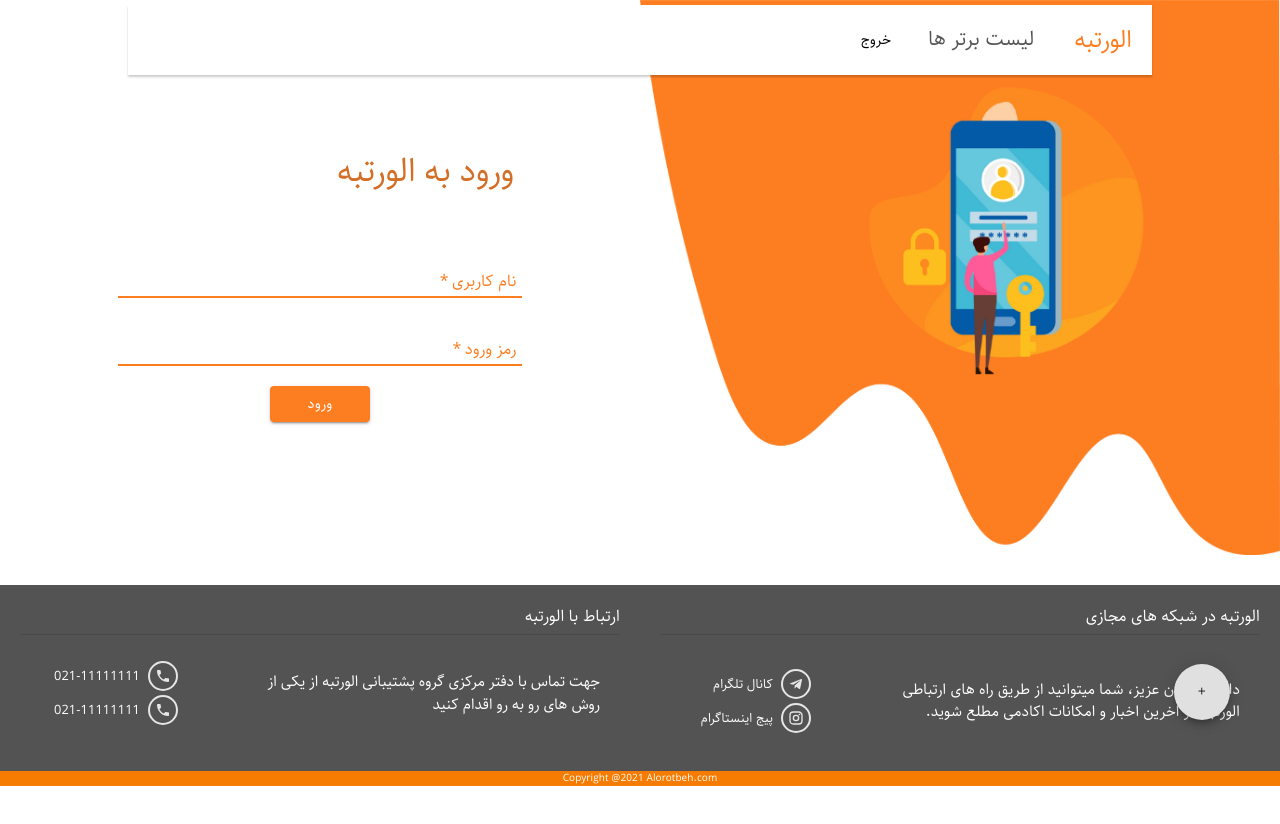
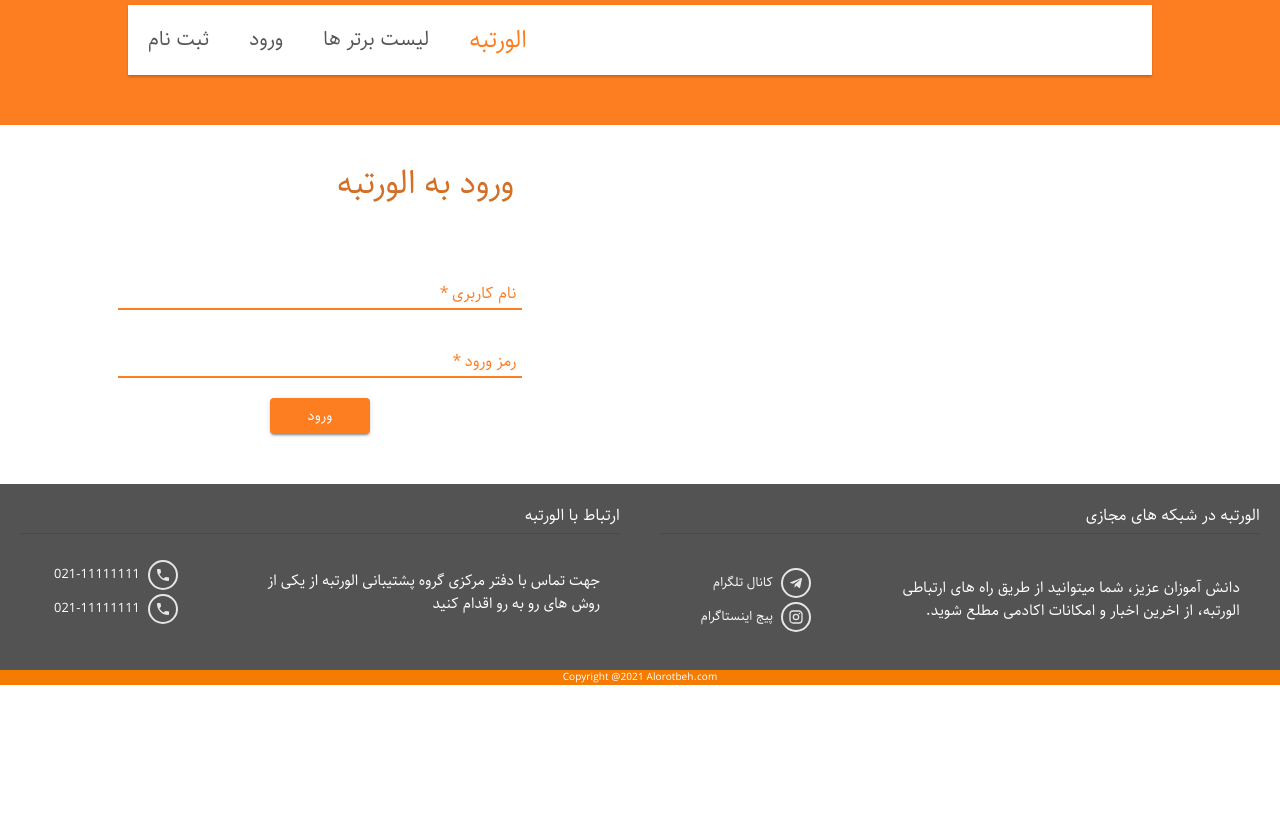
Before and after one commit to moxeed/AlorotbeWeb, a React (Create React App) app: page /Identity/Login in a window 1280 px wide. Shown: the top 824 px of the page. Before the commit the page ends 800 px from the top, so only its background shows below. Built offline with nearby package versions, Linux system fonts and the light colour scheme; what jss-rtl would draw is missing.

Commit message:
Fix A Lot

```diff
--- a/src/App.tsx
+++ b/src/App.tsx
@@ -1,5 +1,3 @@
-/** @format */
-
 import "./App.css";
 import { BrowserRouter, Route, Switch } from "react-router-dom";
 import { LandingPage } from "./Landing/LandingPage";
@@ -13,12 +11,14 @@ import {
 } from "@material-ui/core";
 import { MuiThemeProvider } from "material-ui/styles";
 import { SubmitWorkWrapper } from "./Study/SubmitWorkWrapper";
-import ModalWrapper from "./Common/ModalWrapper";
 import { Footer } from "./Layout/Footer";
 import { MainHeader } from "./Layout/MainHeader";
 
 import { create } from "jss";
 import rtl from "jss-rtl";
+import { createContext } from "react";
+import { useState } from "react";
+import { TokenManager } from "./Identity/Components/TokenManager";
 
 const theme = createTheme({
   palette: {
@@ -31,14 +31,25 @@ const theme = createTheme({
 });
 
 const jss = create({ plugins: [...jssPreset().plugins, rtl()] });
+const IdentityContext = createContext({
+  isAuthenticated: false,
+  token: "" as string | null,
+  setToken: (state: string | null) => {},
+});
 
 function App() {
+  const [token, setToken] = useState<string | null>(null);
+
   document.body.setAttribute("dir", "rtl");
   return (
     <div className="App">
       <MuiThemeProvider>
         <StylesProvider jss={jss}>
           <ThemeProvider theme={theme}>
+            <IdentityContext.Provider
+              value={{ isAuthenticated: token !== null, token, setToken }}
+            >
+              <TokenManager />
               <BrowserRouter>
                 <MainHeader />
                 <Switch>
@@ -46,13 +57,13 @@ function App() {
                   <Route path="/Top" component={TopPage} />
                   <Route path="/" component={LandingPage} />
                 </Switch>
+                <div style={{ position: "fixed", bottom: 80, right: 50 }}>
+                  {token === null ? null : <SubmitWorkWrapper />}
+                </div>
               </BrowserRouter>
-          <div style={{ position: "fixed", bottom: 80, right: 50 }}>
-            <SubmitWorkWrapper />
-          </div>
+            </IdentityContext.Provider>
           </ThemeProvider>
         </StylesProvider>
-
       </MuiThemeProvider>
       <Footer />
     </div>
@@ -60,3 +71,4 @@ function App() {
 }
 
 export default App;
+export { IdentityContext };
--- a/src/Identity/Components/Login.tsx
+++ b/src/Identity/Components/Login.tsx
@@ -15,6 +15,8 @@ import { FormEvent, useState } from "react";
 import { PostData } from "../../Services/ApiService";
 import SignIn from "../../Assets/Login.png";
 import { FC } from "react";
+import { useContext } from "react";
+import { IdentityContext } from "../../App";
 
 const useStyles = makeStyles({
   header: {
@@ -59,6 +61,7 @@ const initValue: { [index: string]: string } = {
 };
 
 export const Login: FC<Props> = ({ isDone, setIsDone, ...props }) => {
+  const { setToken } = useContext(IdentityContext);
   const [form, setForm] = useState(initValue);
   const [isProcessing, setIsProcessing] = useState(false);
   const handleChange = (e: FormEvent<{}>) => {
@@ -73,7 +76,8 @@ export const Login: FC<Props> = ({ isDone, setIsDone, ...props }) => {
     if (form.password !== "" && form.userName !== "") {
       setIsProcessing(true);
       PostData("Identity/Login", form)
-        .then(() => {
+        .then((res) => {
+          setToken(res.token);
           setIsDone(true);
           setIsProcessing(false);
         })
@@ -89,7 +93,7 @@ export const Login: FC<Props> = ({ isDone, setIsDone, ...props }) => {
   const classes = useStyles();
   return (
     <Grid container className={"Fade-in"}>
-       <Hidden smDown>
+      <Hidden smDown>
         <Grid md={6}>
           <img src={SignIn} alt="signin" className={classes.banner} />
         </Grid>
--- /dev/null
+++ b/src/Identity/Components/TokenManager.tsx
@@ -0,0 +1,19 @@
+import { useEffect } from "react";
+import { useContext } from "react";
+import { IdentityContext } from "../../App";
+import { GetToken, SetToken, SignOut } from "../../Services/Identity";
+
+export const TokenManager = () => {
+  const { isAuthenticated, token, setToken } = useContext(IdentityContext);
+
+  useEffect(() => {
+    if (isAuthenticated) SetToken(token as string);
+    else SignOut();
+  }, [token, isAuthenticated]);
+
+  useEffect(() => {
+    setToken(GetToken());
+  }, []);
+
+  return null;
+};
--- a/src/Identity/IdentityPage.tsx
+++ b/src/Identity/IdentityPage.tsx
@@ -3,12 +3,22 @@
 import { Route, Router } from "react-router-dom";
 import { Login } from "./Components/Login";
 import { Register } from "./Components/Register";
-import { Grid } from "@material-ui/core";
+import { Box, createStyles, Grid, makeStyles } from "@material-ui/core";
 import RedirectImg from "../Assets/orange_down.png";
 import "./Loading/RedirectIdentity.css";
 import { useEffect, useState } from "react";
 import { LoadingRedirect } from "./Loading/Loading";
 import { useHistory } from "react-router-dom";
+
+const useStyles = makeStyles((theme) =>
+  createStyles({
+    top: {
+      height: 200,
+      width: "100%",
+      backgroundColor: theme.palette.secondary.main,
+    },
+  })
+);
 
 export const IdentityPage = () => {
   const [isDone, setIsDone] = useState(false);
@@ -20,8 +30,11 @@ export const IdentityPage = () => {
       }, 5000);
     }
   }, [isDone]);
+
+  const classes = useStyles();
   return (
     <Grid container justify="center">
+      <Box className={classes.top}></Box>
       <div
         className={isDone === true ? "RedirectIdentity" : "DisplayNoneIdentity"}
       >
--- a/src/Landing/Components/MainBanner.tsx
+++ b/src/Landing/Components/MainBanner.tsx
@@ -1,11 +1,18 @@
-/** @format */
+import { makeStyles, Typography } from "@material-ui/core";
+import Banner from "../../Assets/banner.jpg";
 
-import { MainHeader } from "../../Layout/MainHeader";
-import { makeStyles, Typography } from "@material-ui/core";
-import LocationOnIcon from "@material-ui/icons/LocationOn";
-import PhoneCallbackIcon from "@material-ui/icons/PhoneCallback";
-import Banner from "../../Assets/banner.jpg";
 const useStyles = makeStyles({
+  intro: {
+    flexGrow: 1,
+    top: "250px",
+    position: "absolute",
+    width: "80%",
+    left: "50%",
+    transform: "translate(-50%, -50%)",
+    "@media (max-width: 425px)": {
+      top: "220px",
+    },
+  },
   root: {
     width: "100%",
     height: "100vh",
@@ -17,56 +24,12 @@ const useStyles = makeStyles({
     backgroundRepeat: "no-repeat",
     backgroundPosition: "center",
   },
-  contact: {
-    flexGrow: 1,
-    top: "50px",
-    position: "absolute",
-    width: "80%",
-    left: "50%",
-    transform: "translate(-50%, -50%)",
-    display: "flex",
-    color: "#666666",
-  },
-  infoContact: {
-    display: "flex",
-    justifyContent: "center",
-    alignItems: "center",
-    padding: "30px",
-    "@media (max-width: 425px)": {
-      display: "none",
-    },
-  },
-  icon: {
-    fontSize: "32px",
-    color: "#FD7D21",
-  },
-  intro: {
-    flexGrow: 1,
-    top: "250px",
-    position: "absolute",
-    width: "80%",
-    left: "50%",
-    transform: "translate(-50%, -50%)",
-    "@media (max-width: 425px)": {
-      top: "220px",
-    },
-  },
 });
 export const MainBanner = () => {
   const classes = useStyles();
   return (
     <>
       <div className={classes.root}>
-        <div className={classes.contact}>
-          <div className={classes.infoContact}>
-            <LocationOnIcon className={classes.icon} />
-            <label>آدرس شرکت</label>
-          </div>
-          <div className={classes.infoContact}>
-            <PhoneCallbackIcon className={classes.icon} />
-            <label> شماره تماس</label>
-          </div>
-        </div>
         <div className={classes.intro}>
           <Typography variant="h4" style={{ color: "#FD7D21" }}>
             الورتبه
--- a/src/Landing/Components/TopStudentTest.tsx
+++ b/src/Landing/Components/TopStudentTest.tsx
@@ -46,7 +46,7 @@ export const TopStudentTest = () => {
       .catch(() => setData(null));
   }, []);
   return (
-    <Grid container style={{ height: "200px" }}>
+    <Grid container>
       <Grid item xs={12} sm={1}>
         <Typography variant="h5" className={classes.title}>
           برتر های تستی امروز
--- a/src/Landing/Components/TopStudentTime.tsx
+++ b/src/Landing/Components/TopStudentTime.tsx
@@ -46,7 +46,7 @@ export const TopStudentTime = () => {
       .catch(() => setData(null));
   }, []);
   return (
-    <Grid container style={{ height: "200px" }}>
+    <Grid container>
       <Grid item xs={12} sm={1}>
         <Typography variant="h5" className={classes.title}>
           برتر های زمانی امروز
--- a/src/Layout/MainHeader.tsx
+++ b/src/Layout/MainHeader.tsx
@@ -6,39 +6,33 @@ import Typography from "@material-ui/core/Typography";
 import Button from "@material-ui/core/Button";
 import IconButton from "@material-ui/core/IconButton";
 import MenuIcon from "@material-ui/icons/Menu";
-import { Link } from "react-router-dom";
+import { Link, NavLink, Route, Router, useHistory } from "react-router-dom";
 import {
   Drawer,
+  Grid,
   Hidden,
   List,
   ListItem,
   ListItemIcon,
   ListItemText,
 } from "@material-ui/core";
-import { useEffect, useState } from "react";
+import { useState } from "react";
 import HighlightOffIcon from "@material-ui/icons/HighlightOff";
 import PowerSettingsNewIcon from "@material-ui/icons/PowerSettingsNew";
+import LocationOnIcon from "@material-ui/icons/LocationOn";
+import PhoneCallbackIcon from "@material-ui/icons/PhoneCallback";
+import { useContext } from "react";
+import { IdentityContext } from "../App";
 
 const useStyles = makeStyles((theme) => ({
   root1: {
-    flexGrow: 1,
-    top: "5px",
-    position: "fixed",
     width: "80%",
-    left: "50%",
-    transform: "translate(-50%, -50%)",
-    textAlign: "right",
-    transition: "transform 2s",
+    margin: "5px 10%",
+    marginBottom: "-150px",
   },
   root2: {
-    flexGrow: 1,
-    top: "85px",
-    position: "fixed",
     width: "80%",
-    left: "50%",
-    transform: "translate(-50%, -50%)",
-    textAlign: "right",
-    transition: "transform 2s",
+    margin: "20px 10%",
   },
   service: {
     textAlign: "center",
@@ -58,7 +52,7 @@ const useStyles = makeStyles((theme) => ({
   },
   links: {
     display: "flex",
-    justifyContent: "right",
+    justifyContent: "left",
     minHeight: "70px",
     alignItems: "center",
   },
@@ -76,36 +70,39 @@ const useStyles = makeStyles((theme) => ({
     display: "flex",
     padding: "0 30px",
   },
+  icon: {
+    fontSize: "32px",
+    color: "#FD7D21",
+    verticalAlign: "middle",
+  },
 }));
 
 export const MainHeader = () => {
+  const { isAuthenticated, setToken } = useContext(IdentityContext);
   const classes = useStyles();
   const [mobileOpen, setMobileOpen] = useState(false);
   const handleDrawerToggle = () => {
     setMobileOpen(!mobileOpen);
   };
-  const [change, setChange] = useState(false);
-  const [path, setPath] = useState("");
-  const [scrollPosition, setScrollPosition] = useState(0);
-  const handleScroll = () => {
-    const position = window.pageYOffset;
-    setScrollPosition(position);
-  };
-  useEffect(() => {
-    setPath(window.location.pathname);
-    window.addEventListener("scroll", handleScroll, { passive: true });
-    path === "/"
-      ? scrollPosition > 50
-        ? setChange(true)
-        : setChange(false)
-      : setChange(true);
-    return () => {
-      window.removeEventListener("scroll", handleScroll);
-    };
-  }, [path, scrollPosition]);
+
   return (
-    <div className={change ? classes.root1 : classes.root2}>
-      <AppBar position="fixed" color="inherit">
+    <>
+      <Router history={useHistory()}>
+        <Route path="/" exact>
+          <Grid container className={classes.root2}>
+            <div>
+              <LocationOnIcon className={classes.icon} />
+              <label>آدرس شرکت</label>
+            </div>
+            <div>
+              <PhoneCallbackIcon className={classes.icon} />
+              <label> شماره تماس</label>
+            </div>
+          </Grid>
+        </Route>
+      </Router>
+
+      <AppBar position="sticky" color="inherit" className={classes.root1}>
         <nav className={classes.links}>
           <Hidden mdUp>
             <Button onClick={handleDrawerToggle} style={{ width: "60px" }}>
@@ -123,14 +120,31 @@ export const MainHeader = () => {
                 لیست برتر ها
               </Typography>
             </Link>
-          </Hidden>
-          <Hidden smDown>
-            <Button color="inherit">خروج</Button>
+            {isAuthenticated ? (
+              <Button color="inherit" onClick={() => setToken(null)}>
+                <Typography variant="h6" className={classes.title}>
+                  خروج
+                </Typography>
+              </Button>
+            ) : (
+              <>
+                <NavLink to="/Identity/Login" style={{ color: "#555555" }}>
+                  <Typography variant="h6" className={classes.title}>
+                    ورود
+                  </Typography>
+                </NavLink>
+                <NavLink to="/Identity/Register" style={{ color: "#555555" }}>
+                  <Typography variant="h6" className={classes.title}>
+                    ثبت نام
+                  </Typography>
+                </NavLink>
+              </>
+            )}
           </Hidden>
         </nav>
         <Drawer
           variant="temporary"
-          anchor={"right"}
+          anchor={"left"}
           open={mobileOpen}
           onClose={handleDrawerToggle}
           classes={{
@@ -155,6 +169,7 @@ export const MainHeader = () => {
                 <ListItemText primary={"لیست برتر ها"} />
               </ListItem>
             </Link>
+            {isAuthenticated ? (
               <ListItem
                 button
                 component="a"
@@ -164,11 +179,50 @@ export const MainHeader = () => {
                 <ListItemIcon>
                   <PowerSettingsNewIcon />
                 </ListItemIcon>
-              <Button color="inherit">خروج</Button>
+                <Button color="inherit" onClick={() => setToken(null)}>
+                  <Typography variant="h6" className={classes.title}>
+                    خروج
+                  </Typography>
+                </Button>
               </ListItem>
+            ) : (
+              <>
+                <ListItem
+                  button
+                  component="a"
+                  className={classes.service}
+                  divider={true}
+                >
+                  <ListItemIcon>
+                    <PowerSettingsNewIcon />
+                  </ListItemIcon>
+                  <NavLink to="/Identity/Login" style={{ color: "#555555" }}>
+                    <Typography variant="h6" className={classes.title}>
+                      ورود
+                    </Typography>
+                  </NavLink>
+                </ListItem>
+
+                <ListItem
+                  button
+                  component="a"
+                  className={classes.service}
+                  divider={true}
+                >
+                  <ListItemIcon>
+                    <PowerSettingsNewIcon />
+                  </ListItemIcon>
+                  <NavLink to="/Identity/Register" style={{ color: "#555555" }}>
+                    <Typography variant="h6" className={classes.title}>
+                      ثبت نام
+                    </Typography>
+                  </NavLink>
+                </ListItem>
+              </>
+            )}
           </List>
         </Drawer>
       </AppBar>
-    </div>
+    </>
   );
 };
--- /dev/null
+++ b/src/Services/Identity.ts
@@ -0,0 +1,6 @@
+const tokenName = "@T#SG$!2";
+
+const SetToken = (token: string) => localStorage.setItem(tokenName, token);
+const GetToken = () => localStorage.getItem(tokenName);
+const SignOut = () => localStorage.removeItem(tokenName);
+export { SetToken, GetToken, SignOut };
```
Also changed, not shown: src/Services/ApiService.ts (+5 -3 lines), src/Styles/Buttons.css (+20 -19 lines). Lines whose indentation alone changed are shown as unchanged.
